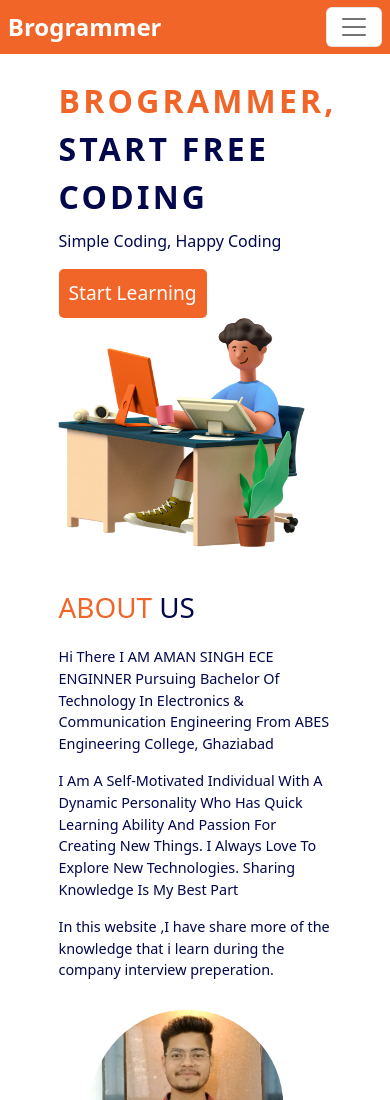
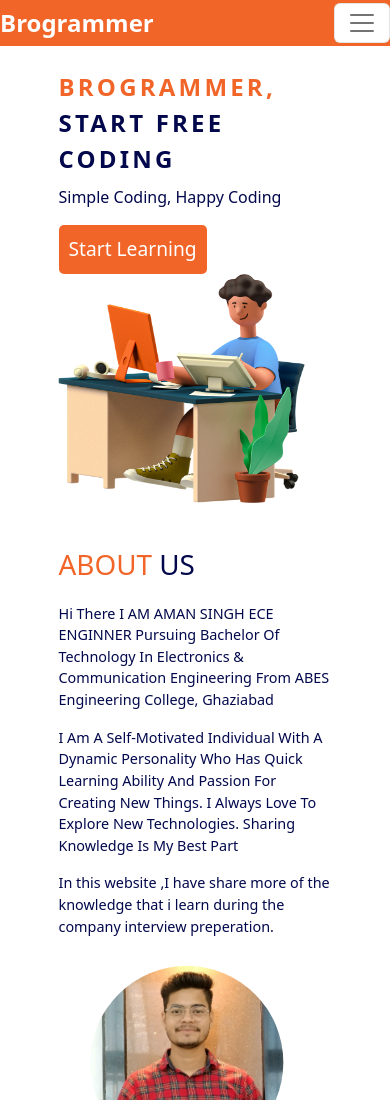
Before and after one commit to aman-abesec/Brogrammer, a plain HTML site: page index.html in a window 390 px wide. Shown: the top 1100 px of the page. Drawn offline with nearby package versions, Linux system fonts and the light colour scheme.

Commit message:
Update style.css

```diff
--- a/css/style.css
+++ b/css/style.css
@@ -181,10 +181,10 @@ body{
     padding:0px;
   }
   .navbar{
-    padding: 1% 2%;
+    padding: 0% 0%;
   }
   .header-title{
-    font-size:2rem;
+    font-size:1.5rem;
   }
   .learn-col{
     margin:4% 3% 4% 3%;
```
